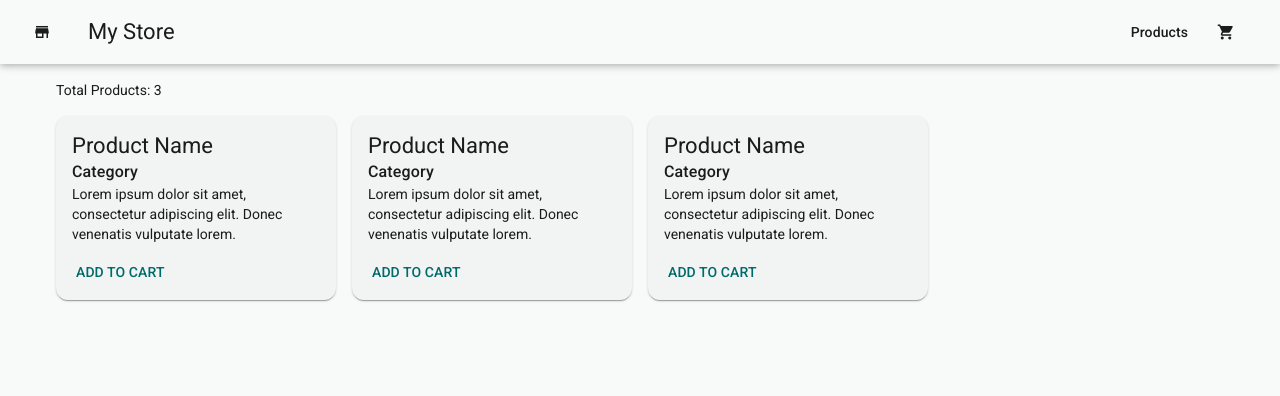
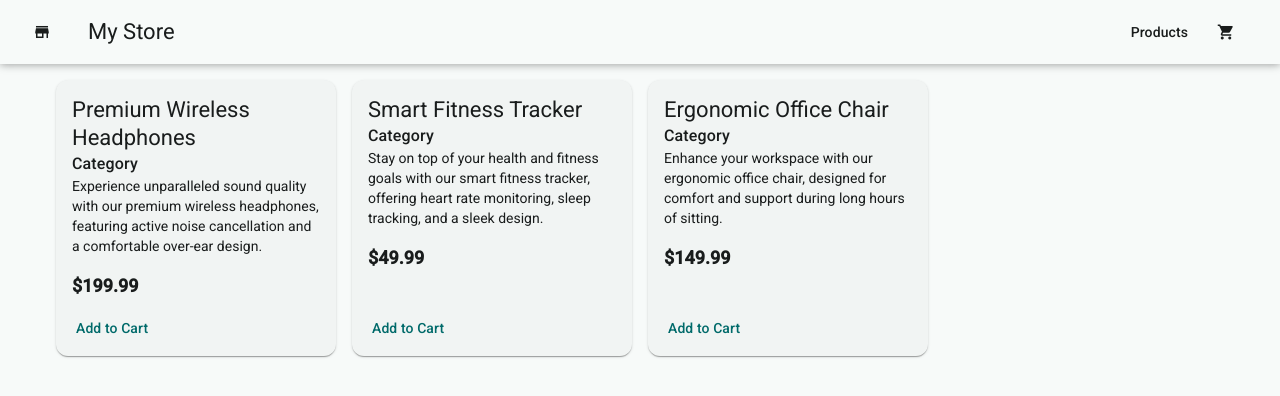
Before and after one commit to edduDrux/Estudos-Angular, an Angular app: page / in a window 1280 px wide. Shown: the top 396 px of the page. Built offline with nearby package versions, Linux system fonts and the light colour scheme.

Commit message:
feat: atualizar componente ProductCard com dados dinâmicos e ajustar template do ProductsGrid

```diff
--- a/src/app/products/product-card/product-card.html
+++ b/src/app/products/product-card/product-card.html
@@ -1,14 +1,15 @@
 <mat-card class="h-full flex flex-col">
   <mat-card-header>
-    <mat-card-title>Product Name</mat-card-title>
+    <mat-card-title>{{ product().name }}</mat-card-title>
     <mat-card-subtitle>Category</mat-card-subtitle>
   </mat-card-header>
 
   <mat-card-content class="flex-1">
-    <p>Lorem ipsum dolor sit amet, consectetur adipiscing elit. Donec venenatis vulputate lorem.</p>
+    <p>{{ product().description }}</p>
+    <p class="mt-4 text-lg font-semibold">${{ product().price }}</p>
   </mat-card-content>
 
   <mat-card-actions>
-    <button matButton>ADD TO CART</button>
+    <button matButton>{{ addButtonLabel() }}</button>
   </mat-card-actions>
 </mat-card>
--- a/src/app/products/product-card/product-card.ts
+++ b/src/app/products/product-card/product-card.ts
@@ -1,6 +1,7 @@
-import { Component } from '@angular/core';
+import { Component, input } from '@angular/core';
 import { MatButtonModule } from '@angular/material/button';
 import { MatCardModule } from '@angular/material/card';
+import { Product } from '../interface/product';
 
 @Component({
   selector: 'app-product-card',
@@ -8,4 +9,7 @@
   templateUrl: './product-card.html',
   styleUrl: './product-card.css',
 })
-export class ProductCard {}
+export class ProductCard {
+  readonly product = input.required<Product>();
+  readonly addButtonLabel = input('Add to Cart');
+}
--- a/src/app/products/products-grid/products-grid.html
+++ b/src/app/products/products-grid/products-grid.html
@@ -1,9 +1,7 @@
 <div class="grid gap-4">
-  <p>Total Products: {{ products().length }}</p>
-
   <div class="grid grid-cols-[repeat(auto-fill,minmax(280px,1fr))] gap-4">
     @for (product of products(); track product.id) {
-      <app-product-card />
+      <app-product-card [product]="product" />
     } @empty {
       <div class="flex col-span-full flex-col items-center justify-center py-16 px-8 text-center">
         <mat-icon class="mb-4 text-(--mat-sys-outline)! w-16! h-16! text-[4rem]! leading-16!">
```
